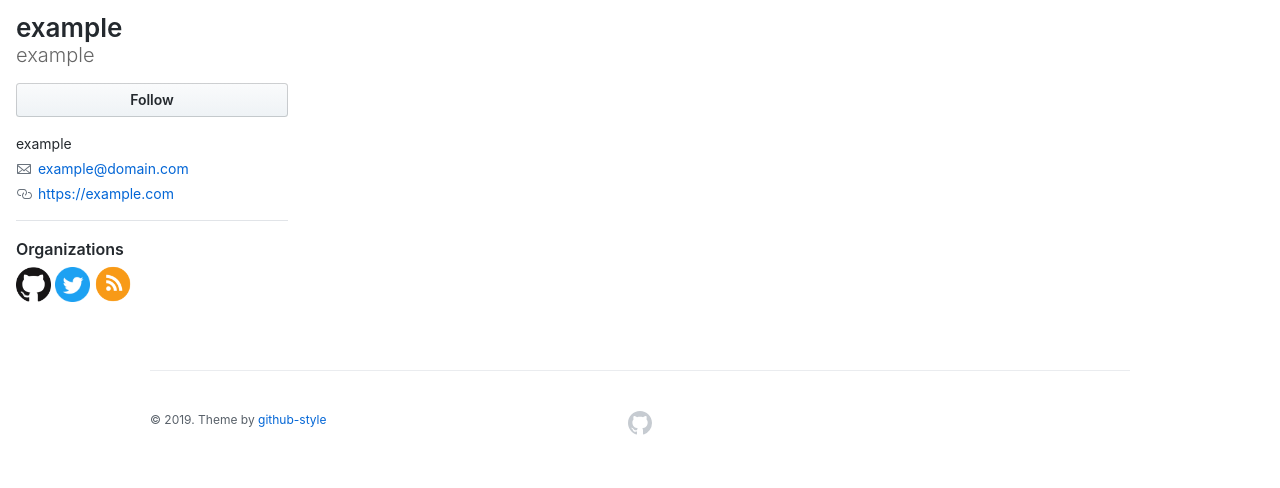
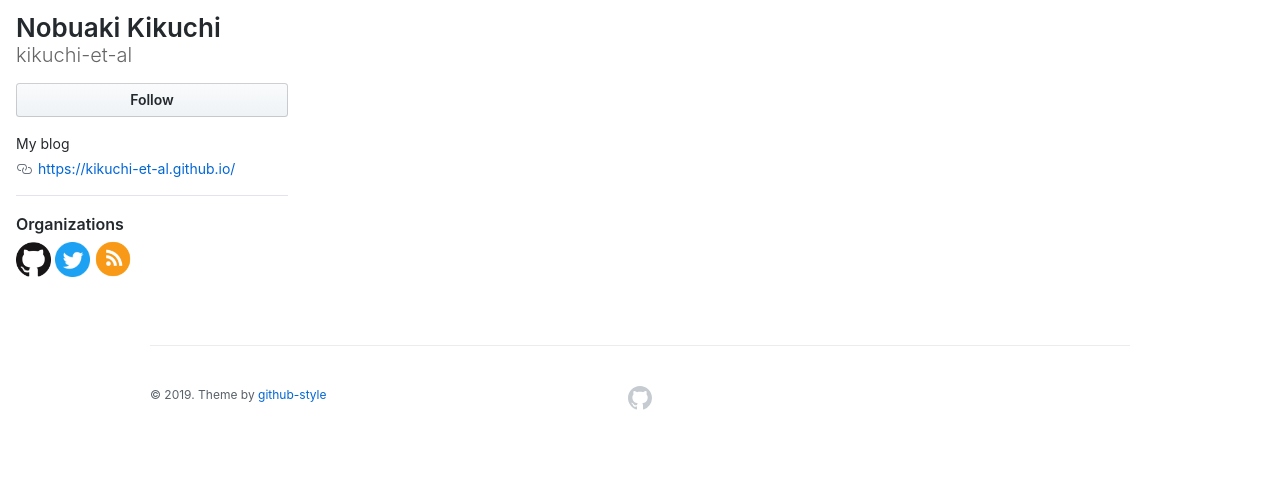
Before and after one commit to kikuchi-et-al/kikuchi-et-al.github.io, a plain HTML site: page categories/index.html in a window 1280 px wide. Shown: the part 295-783 px from the top of the page. Drawn offline with Linux system fonts and the light colour scheme.

Commit message:
rebuilding site 2019年 12月31日 火曜日 23時53分49秒 JST

```diff
--- a/categories/index.html
+++ b/categories/index.html
@@ -9,7 +9,7 @@
         rel="stylesheet" href="https://kikuchi-et-al.github.io/css/github.css" />
     <meta name="viewport" content="width=device-width">
 
-    <title>Categories - GitHub Style</title>
+    <title>Categories - Kikuchi Labo</title>
 
     <link rel="icon" type="image/x-icon" class="js-site-favicon" href="https://kikuchi-et-al.github.io/images/favicon.ico">
     <meta name="theme-color" content="#1e2327">
@@ -103,9 +103,9 @@ if (!doNotTrack) {
             <div class="vcard-names-container pt-1 pt-md-3 pb-1 pb-md-3 js-sticky js-user-profile-sticky-fields">
                 <h1 class="vcard-names">
                     <span class="p-name vcard-fullname d-block overflow-hidden"
-                        itemprop="name">example</span>
+                        itemprop="name">Nobuaki Kikuchi</span>
                     <span class="p-nickname vcard-username d-block"
-                        itemprop="additionalName">example</span>
+                        itemprop="additionalName">kikuchi-et-al</span>
                 </h1>
             </div>
 
@@ -115,12 +115,12 @@ if (!doNotTrack) {
                     <span class="follow">
                         <input type="button" style="max-width: 100%" value="Follow"
                             class="btn btn-block top-0 js-sticky js-user-profile-follow-button mb-2  js-toggler-target"
-                            title="Follow" onclick="window.location.href = 'https://github.com/example'" />
+                            title="Follow" onclick="window.location.href = 'https://github.com/kikuchi-et-al'" />
                     </span>
                     <span class="unfollow">
                         <input type="button" style="max-width: 100%" value="Unfollow"
                             class="btn btn-block top-0 js-sticky js-user-profile-follow-button mb-2  js-toggler-target"
-                            title="Unfollow" onclick="window.location.href = 'https://github.com/example'" />
+                            title="Unfollow" onclick="window.location.href = 'https://github.com/kikuchi-et-al'" />
                     </span>
                 </span>
             </div>
@@ -129,19 +129,10 @@ if (!doNotTrack) {
             <div class="d-none d-md-block">
                 <div class="js-profile-editable-area">
                     <div class="p-note user-profile-bio js-user-profile-bio">
-                        <div>example</div>
+                        <div>My blog</div>
                     </div>
                     <ul class="vcard-details mb-3">
 
-
-                        <li itemprop="email" aria-label="Email: jxn1024@icloud.com"
-                            class="vcard-detail pt-1 css-truncate css-truncate-target"><svg class="octicon octicon-mail"
-                                viewBox="0 0 14 16" version="1.1" width="14" height="16" aria-hidden="true">
-                                <path fill-rule="evenodd"
-                                    d="M0 4v8c0 .55.45 1 1 1h12c.55 0 1-.45 1-1V4c0-.55-.45-1-1-1H1c-.55 0-1 .45-1 1zm13 0L7 9 1 4h12zM1 5.5l4 3-4 3v-6zM2 12l3.5-3L7 10.5 8.5 9l3.5 3H2zm11-.5l-4-3 4-3v6z" />
-                            </svg>
-                            <a class="u-email " href="mailto:example@domain.com">example@domain.com</a>
-                        </li>
 
 
                         <li itemprop="url" data-test-selector="profile-website-url"
@@ -152,7 +143,7 @@ if (!doNotTrack) {
                                 </path>
                             </svg>
 
-                            <a rel="nofollow me" href="https://example.com">https://example.com</a>
+                            <a rel="nofollow me" href="https://kikuchi-et-al.github.io/">https://kikuchi-et-al.github.io/</a>
 
                         </li>
                     </ul>
@@ -164,13 +155,13 @@ if (!doNotTrack) {
 
 
                 <a class="avatar-group-item" data-hovercard-type="organization"
-                    href="https://github.com/example">
+                    href="https://github.com/kikuchi-et-al">
                     <img src="https://kikuchi-et-al.github.io/images/github.png" class="avatar" width="35" height="35">
                 </a>
 
 
                 <a class="avatar-group-item" data-hovercard-type="organization"
-                    href="https://twitter.com/example">
+                    href="https://twitter.com/Kikuchi_et_al">
                     <img src="https://kikuchi-et-al.github.io/images/twitter.png" class="avatar" width="35" height="35">
                 </a>
 
@@ -234,7 +225,7 @@ if (!doNotTrack) {
             <li class="mr-3 mr-lg-0">© 2019. Theme by <a href="https://github.com/MeiK2333/github-style"><span>github-style</span></a></li>
         </ul>
 
-        <a aria-label="Homepage" title="GitHub Style" class="footer-octicon d-none d-lg-block mx-lg-4"
+        <a aria-label="Homepage" title="Kikuchi Labo" class="footer-octicon d-none d-lg-block mx-lg-4"
             href="https://kikuchi-et-al.github.io/">
             <svg height="24" class="octicon octicon-mark-github" viewBox="0 0 16 16" version="1.1" width="24"
                 aria-hidden="true">
--- a/categories/index.xml
+++ b/categories/index.xml
@@ -1,9 +1,9 @@
 <?xml version="1.0" encoding="utf-8" standalone="yes"?>
 <rss version="2.0" xmlns:atom="http://www.w3.org/2005/Atom">
   <channel>
-    <title>Categories on GitHub Style</title>
+    <title>Categories on Kikuchi Labo</title>
     <link>https://kikuchi-et-al.github.io/categories/</link>
-    <description>Recent content in Categories on GitHub Style</description>
+    <description>Recent content in Categories on Kikuchi Labo</description>
     <generator>Hugo -- gohugo.io</generator>
 
 	<atom:link href="https://kikuchi-et-al.github.io/categories/index.xml" rel="self" type="application/rss+xml" />
--- a/index.xml
+++ b/index.xml
@@ -1,9 +1,9 @@
 <?xml version="1.0" encoding="utf-8" standalone="yes"?>
 <rss version="2.0" xmlns:atom="http://www.w3.org/2005/Atom">
   <channel>
-    <title>GitHub Style</title>
+    <title>Kikuchi Labo</title>
     <link>https://kikuchi-et-al.github.io/</link>
-    <description>Recent content on GitHub Style</description>
+    <description>Recent content on Kikuchi Labo</description>
     <generator>Hugo -- gohugo.io</generator>
 
 	<atom:link href="https://kikuchi-et-al.github.io/index.xml" rel="self" type="application/rss+xml" />
--- a/tags/index.xml
+++ b/tags/index.xml
@@ -1,9 +1,9 @@
 <?xml version="1.0" encoding="utf-8" standalone="yes"?>
 <rss version="2.0" xmlns:atom="http://www.w3.org/2005/Atom">
   <channel>
-    <title>Tags on GitHub Style</title>
+    <title>Tags on Kikuchi Labo</title>
     <link>https://kikuchi-et-al.github.io/tags/</link>
-    <description>Recent content in Tags on GitHub Style</description>
+    <description>Recent content in Tags on Kikuchi Labo</description>
     <generator>Hugo -- gohugo.io</generator>
 
 	<atom:link href="https://kikuchi-et-al.github.io/tags/index.xml" rel="self" type="application/rss+xml" />
```
Also changed, not shown: 404.html (+2 -2 lines), index.html (+10 -19 lines), tags/index.html (+10 -19 lines).
